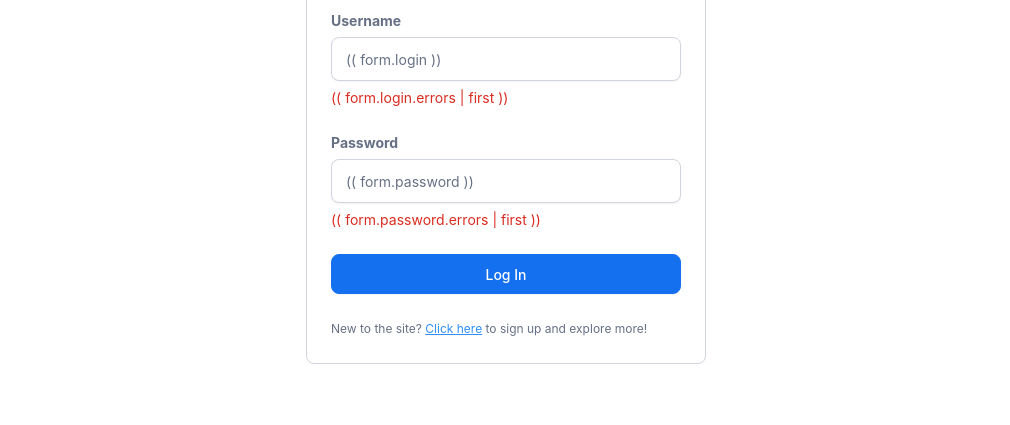
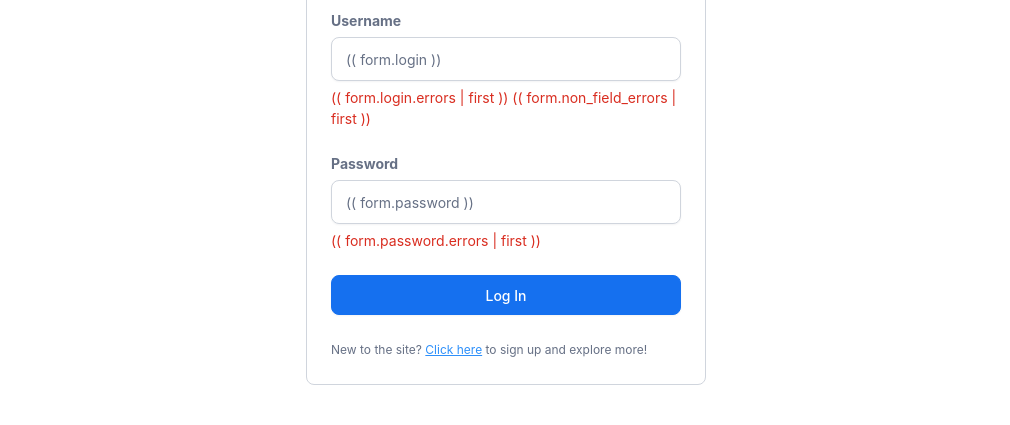
Before and after one commit to LordFitoi/joblinker, an Astro site in the folder frontend/: page /accounts/login in a window 1280 px wide. Shown: the part 302-727 px from the top of the page, without its empty margins (134-1144 px from the left). Built offline with nearby package versions, Linux system fonts and the light colour scheme; Astro itself is replaced by a stand-in of ours.

Commit message:
fix: login page don't show non field errors

```diff
--- a/frontend/src/pages/accounts/login.astro
+++ b/frontend/src/pages/accounts/login.astro
@@ -16,6 +16,7 @@ import Layout from "../../layouts/Layout.astro";
                         </label>
                         <span class="error--label">
                             (( form.login.errors | first ))
+                            (( form.non_field_errors | first ))
                         </span>
                     </div>
                     <div class="input--container">
```
